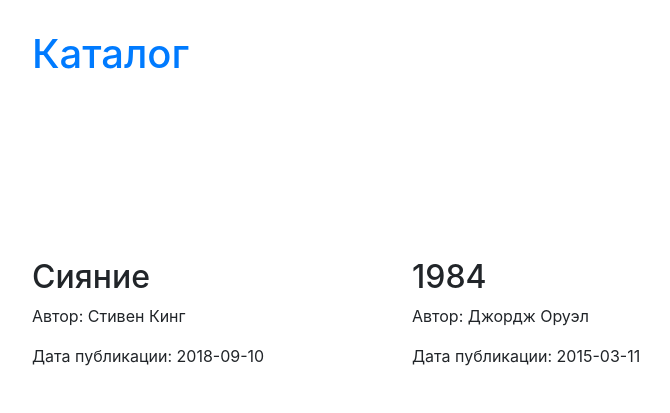
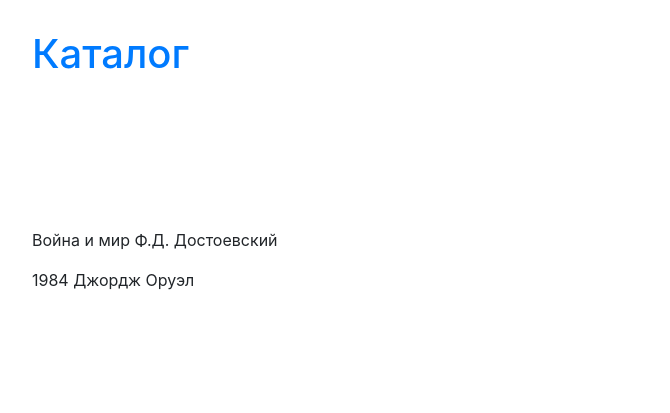
Before and after one commit to neron0202/5.2.2library, a Django app: page /books/ in a window 1280 px wide. Shown: the top 413 px of the page, without its empty margins (53-723 px from the left). Run offline with Django 3.2, Linux system fonts and the light colour scheme; data comes from the database, SQL or seed files in the repository; some libraries are stand-ins or nearby versions.

Commit message:
next commit

```diff
--- a/books/views.py
+++ b/books/views.py
@@ -1,7 +1,14 @@
+from django.core.paginator import Paginator
 from django.shortcuts import render
+
+from books.models import Book
+
 
 
 def books_view(request):
     template = 'books/books_list.html'
-    context = {}
+    books = Book.objects.all()
+    context = {
+        "books": books
+    }
     return render(request, template, context)
--- a/main/settings.py
+++ b/main/settings.py
@@ -56,7 +56,7 @@ DATABASES = {
         'ENGINE': 'django.db.backends.postgresql',
         'NAME': 'netology_models_list',
         'USER': 'postgres',
-        'PASSWORD': '',
+        'PASSWORD': '1968',
         'HOST': '127.0.0.1',
         'PORT': '5432',
     }
--- a/templates/books/books_list.html
+++ b/templates/books/books_list.html
@@ -7,17 +7,23 @@
         <div class="header">
             <h1><a href="/books">Каталог</a></h1>
         </div>
-        <div class="row">
-            <div class="book col-md-4">
-                <h2>Сияние</h2>
-                <p>Автор: Стивен Кинг</p>
-                <p>Дата публикации: 2018-09-10</p>
-            </div>
-            <div class="book col-md-4">
-                <h2>1984</h2>
-                <p>Автор: Джордж Оруэл</p>
-                <p>Дата публикации: 2015-03-11</p>
-            </div>
-        </div>
+
+        {% for book in books %}
+            <p> {{ book }}</p>
+        {% endfor %}
     </div>
 {% endblock %}
+
+
+<!--        <div class="row">-->
+<!--            <div class="book col-md-4">-->
+<!--                <h2>Сияние</h2>-->
+<!--                <p>Автор: Стивен Кинг</p>-->
+<!--                <p>Дата публикации: 2018-09-10</p>-->
+<!--            </div>-->
+<!--            <div class="book col-md-4">-->
+<!--                <h2>1984</h2>-->
+<!--                <p>Автор: Джордж Оруэл</p>-->
+<!--                <p>Дата публикации: 2015-03-11</p>-->
+<!--            </div>-->
+<!--        </div>-->
```
